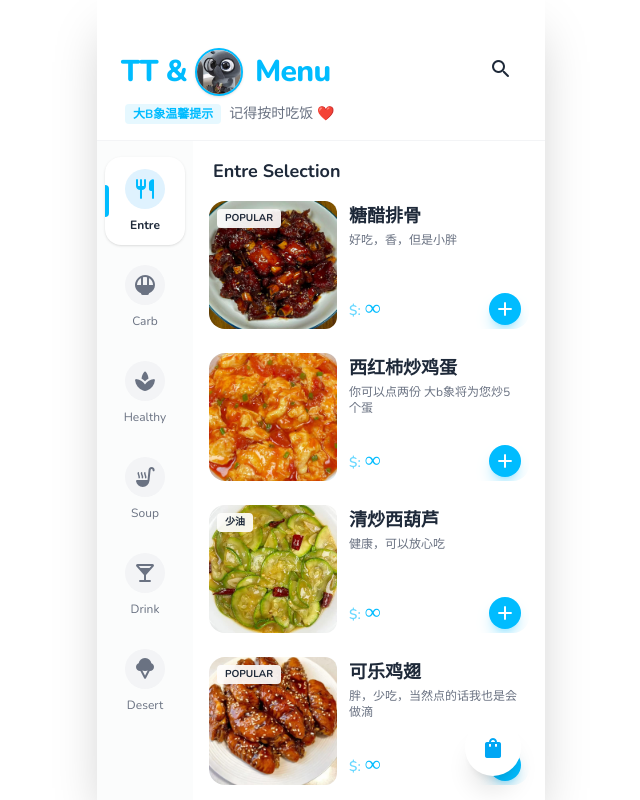
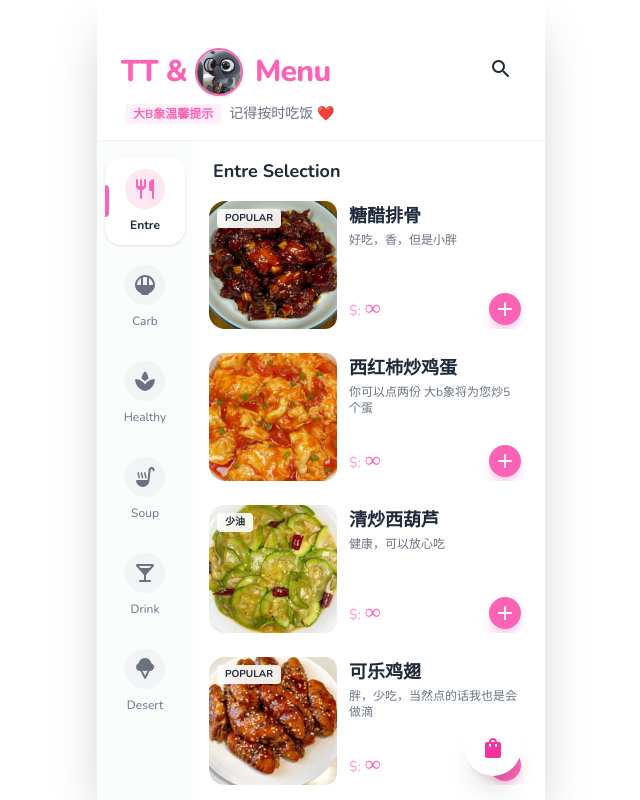
Before and after one commit to Chidunxiang/TT_menu, a Next.js app: page / in a window 1280 px wide. Shown: the whole page, without its empty margins (319-959 px from the left). Built offline with nearby package versions, Linux system fonts and the light colour scheme.

Commit message:
change color

```diff
--- a/app/page.tsx
+++ b/app/page.tsx
@@ -117,17 +117,17 @@ export default function Page() {
         <header className="flex-none px-6 pt-12 pb-4 bg-white z-20 border-b border-gray-100">
           <div className="flex items-center justify-between mb-2">
             <div className="flex items-center space-x-2">
-              <h1 className="text-3xl font-extrabold text-sky-400 tracking-tight">TT &</h1>
+              <h1 className="text-3xl font-extrabold text-pink-400 tracking-tight">TT &</h1>
 
               {/* avatar (tap 5x easter egg) */}
               <div
                 onClick={tapAvatar}
-                className="w-12 h-12 rounded-full overflow-hidden border-2 border-sky-400 shadow-sm bg-sky-50 cursor-pointer"
+                className="w-12 h-12 rounded-full overflow-hidden border-2 border-pink-400 shadow-sm bg-pink-50 cursor-pointer"
               >
                 <img src="/avatar.jpg" alt="avatar" className="w-full h-full object-cover" />
               </div>
 
-              <h1 className="text-3xl font-extrabold text-sky-400 tracking-tight ml-1">Menu</h1>
+              <h1 className="text-3xl font-extrabold text-pink-400 tracking-tight ml-1">Menu</h1>
             </div>
 
             <button className="p-2 rounded-full hover:bg-gray-100 transition-colors">
@@ -136,7 +136,7 @@ export default function Page() {
           </div>
 
           <div className="flex items-center space-x-2 text-sm text-gray-500 font-medium pl-1">
-            <span className="bg-sky-400/10 text-sky-400 px-2 py-0.5 rounded text-xs font-bold">
+            <span className="bg-pink-400/10 text-pink-400 px-2 py-0.5 rounded text-xs font-bold">
               大B象温馨提示
             </span>
             <span>记得按时吃饭 ❤️</span>
@@ -159,13 +159,13 @@ export default function Page() {
                     ].join(" ")}
                   >
                     {active && (
-                      <div className="absolute left-0 top-1/2 -translate-y-1/2 w-1 h-8 bg-sky-400 rounded-r-full" />
+                      <div className="absolute left-0 top-1/2 -translate-y-1/2 w-1 h-8 bg-pink-400 rounded-r-full" />
                     )}
 
                     <div
                       className={[
                         "w-10 h-10 rounded-full flex items-center justify-center mb-2 transition-colors",
-                        active ? "bg-sky-100 text-sky-400" : "bg-gray-100 group-hover:text-sky-400",
+                        active ? "bg-pink-100 text-pink-400" : "bg-gray-100 group-hover:text-pink-400",
                       ].join(" ")}
                     >
                       <span className="material-icons-round text-lg">{c.icon}</span>
@@ -217,14 +217,14 @@ export default function Page() {
                     </div>
 
                     <div className="flex items-center justify-between mt-3">
-                      <span className="inline-flex items-baseline gap-1 text-sky-400 leading-none">
+                      <span className="inline-flex items-baseline gap-1 text-pink-400 leading-none">
                         <span className="text-sm font-semibold opacity-60">$:</span>
                         <span className="text-[22px] font-extrabold tracking-tight">{fmtPrice(it.price)}</span>
                       </span>
 
                       <button
                         onClick={() => addToCart({ id: it.id, title: it.title, price: it.price })}
-                        className="w-8 h-8 rounded-full bg-sky-400 text-white flex items-center justify-center shadow-lg shadow-sky-400/30 active:scale-90 transition-transform"
+                        className="w-8 h-8 rounded-full bg-pink-400 text-white flex items-center justify-center shadow-lg shadow-pink-400/30 active:scale-90 transition-transform"
                       >
                         <span className="material-icons-round text-sm">add</span>
                       </button>
@@ -242,7 +242,7 @@ export default function Page() {
         <div className="absolute bottom-6 right-6 z-30">
           <button
             onClick={() => setCartOpen(true)}
-            className="relative w-14 h-14 bg-white hover:bg-sky-50 rounded-full shadow-xl flex items-center justify-center text-sky-500 hover:scale-105 transition-transform"
+            className="relative w-14 h-14 bg-white hover:bg-pink-50 rounded-full shadow-xl flex items-center justify-center text-pink-500 hover:scale-105 transition-transform"
           >
             <span className="material-icons-round">shopping_bag</span>
 
@@ -289,7 +289,7 @@ export default function Page() {
                       <div className="flex items-center gap-2">
                         <button
                           onClick={() => removeOne(line.id)}
-                          className="w-8 h-8 rounded-full bg-white border border-sky-200 text-sky-600 hover:bg-sky-50 flex items-center justify-center"
+                          className="w-8 h-8 rounded-full bg-white border border-pink-200 text-pink-600 hover:bg-pink-50 flex items-center justify-center"
                         >
                           <span className="material-icons-round text-[18px]">remove</span>
                         </button>
@@ -298,7 +298,7 @@ export default function Page() {
 
                         <button
                           onClick={() => addOne(line.id)}
-                          className="w-8 h-8 rounded-full bg-white border border-sky-200 text-sky-600 hover:bg-sky-50 flex items-center justify-center"
+                          className="w-8 h-8 rounded-full bg-white border border-pink-200 text-pink-600 hover:bg-pink-50 flex items-center justify-center"
                         >
                           <span className="material-icons-round text-[18px]">add</span>
                         </button>
@@ -328,7 +328,7 @@ export default function Page() {
                   <button
                     onClick={checkout}
                     disabled={cartCount === 0}
-                    className="px-4 py-2 rounded-xl bg-sky-400 hover:bg-sky-500 text-white text-sm font-extrabold disabled:opacity-50 disabled:cursor-not-allowed"
+                    className="px-4 py-2 rounded-xl bg-pink-400 hover:bg-pink-500 text-white text-sm font-extrabold disabled:opacity-50 disabled:cursor-not-allowed"
                   >
                     Checkout
                   </button>
@@ -361,7 +361,7 @@ export default function Page() {
               </div>
 
               <button
-                className="mt-4 w-full py-2 rounded-xl bg-sky-400 hover:bg-sky-500 text-white font-extrabold"
+                className="mt-4 w-full py-2 rounded-xl bg-pink-400 hover:bg-pink-500 text-white font-extrabold"
                 onClick={() => setShowEgg(false)}
               >
                 宝知道了
--- a/app/unlock/page.tsx
+++ b/app/unlock/page.tsx
@@ -36,7 +36,7 @@ export default function UnlockPage() {
   return (
     <div className="min-h-screen bg-gray-100 flex items-center justify-center p-6 font-['Nunito']">
       <div className="w-full max-w-sm bg-white rounded-2xl shadow-2xl p-6">
-        <div className="text-2xl font-extrabold text-sky-500">TT Menu</div>
+        <div className="text-2xl font-extrabold text-pink-500">TT Menu</div>
         <div className="mt-1 text-sm text-gray-500">输入密码进入（only for her 💙）</div>
 
         <div className="mt-4">
@@ -45,14 +45,14 @@ export default function UnlockPage() {
             onChange={(e) => setCode(e.target.value)}
             onKeyDown={(e) => e.key === "Enter" && submit()}
             placeholder="Passcode"
-            className="w-full rounded-xl border border-gray-200 px-3 py-2 text-sm focus:outline-none focus:ring-2 focus:ring-sky-200"
+            className="w-full rounded-xl border border-gray-200 px-3 py-2 text-sm focus:outline-none focus:ring-2 focus:ring-pink-200"
           />
           {err && <div className="mt-2 text-sm text-red-500">{err}</div>}
         </div>
 
         <button
           onClick={submit}
-          className="mt-4 w-full py-2 rounded-xl bg-sky-400 hover:bg-sky-500 text-white font-extrabold"
+          className="mt-4 w-full py-2 rounded-xl bg-pink-400 hover:bg-pink-500 text-white font-extrabold"
         >
           Enter
         </button>
```
